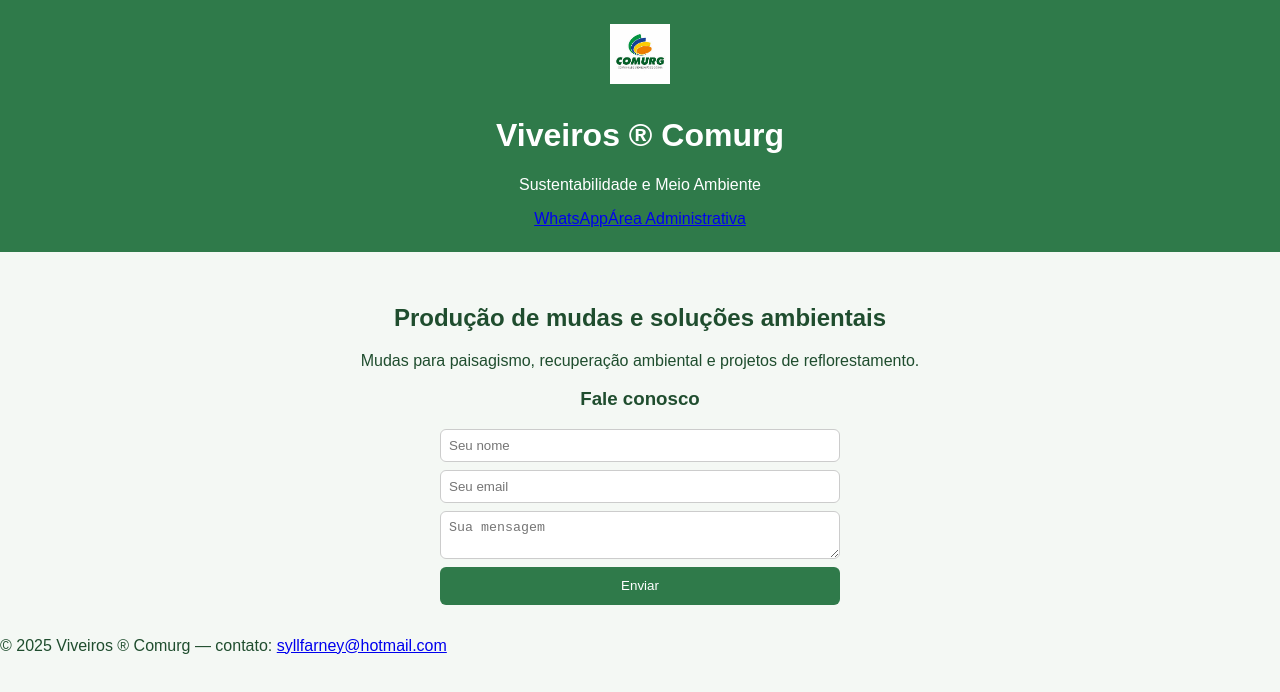
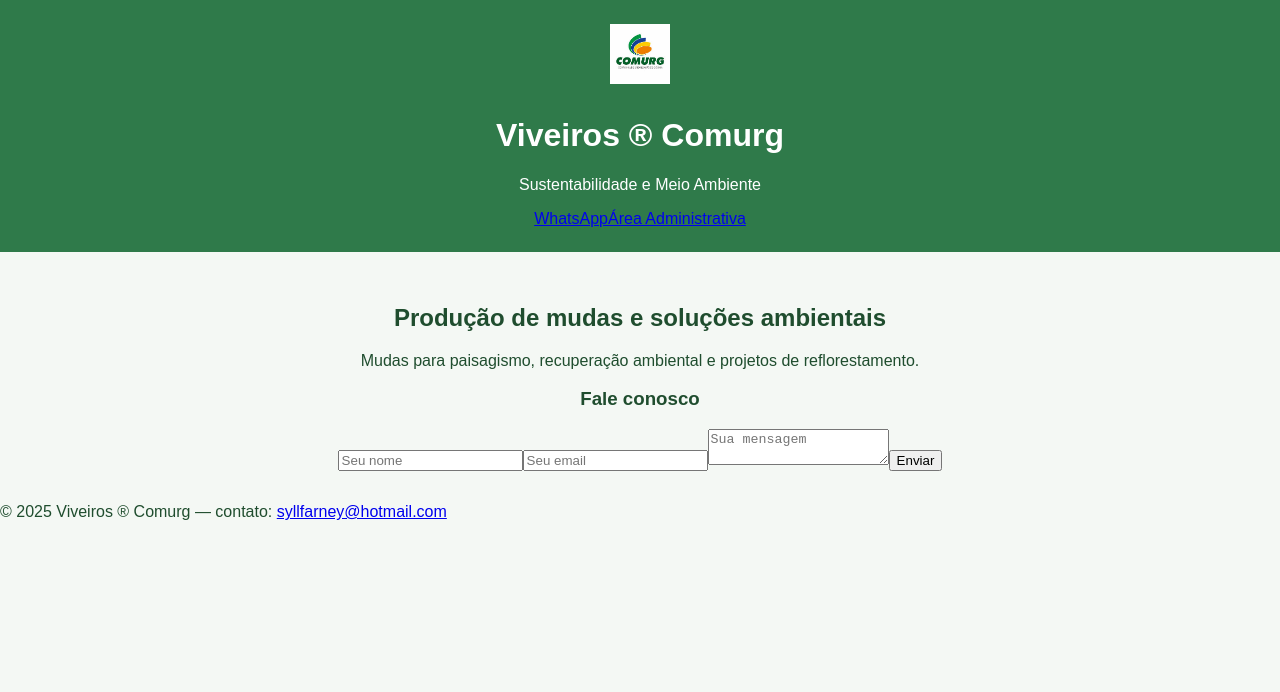
Before and after one commit to syllfarney-max/projeto-viveiro, a React (Vite) app in the folder frontend/: page / in a window 1280 px wide. Shown: the top 692 px of the page. Built offline with nearby package versions, Linux system fonts and the light colour scheme.

Commit message:
Update ContactForm.jsx

```diff
--- a/frontend/src/components/ContactForm.jsx
+++ b/frontend/src/components/ContactForm.jsx
@@ -5,52 +5,40 @@
 
   const handleSubmit = async (e) => {
     e.preventDefault();
-
     const data = {
       name: e.target.name.value,
       email: e.target.email.value,
       message: e.target.message.value,
     };
 
-    // ✅ fallback seguro caso a variável de ambiente não esteja configurada
-    const apiUrl =
-      import.meta.env.VITE_API_URL ||
-      "https://viveiro-comurg-backend-yjsj.onrender.com";
-
     try {
-      const res = await fetch(`${apiUrl}/send`, {
+      const res = await fetch(`${import.meta.env.VITE_API_URL}/send`, {
         method: "POST",
         headers: { "Content-Type": "application/json" },
         body: JSON.stringify(data),
       });
 
-      // se a resposta não for JSON válida, evita quebra
-      let result = {};
-      try {
-        result = await res.json();
-      } catch {
-        result = { success: false };
-      }
-
-      if (res.ok && result.success !== false) {
+      const result = await res.json();
+      if (result.success) {
         setStatus("✅ Mensagem enviada com sucesso!");
         e.target.reset();
       } else {
         setStatus("❌ Erro ao enviar mensagem.");
       }
     } catch (err) {
-      console.error("Erro ao conectar:", err);
       setStatus("⚠️ Erro de conexão com o servidor.");
     }
   };
 
   return (
-    <form onSubmit={handleSubmit} className="form">
-      <input type="text" name="name" placeholder="Seu nome" required />
-      <input type="email" name="email" placeholder="Seu email" required />
-      <textarea name="message" placeholder="Sua mensagem" required />
-      <button type="submit">Enviar</button>
-      {status && <p className="status">{status}</p>}
+    <form onSubmit={handleSubmit} className="space-y-3">
+      <input type="text" name="name" placeholder="Seu nome" required className="border p-2 w-full" />
+      <input type="email" name="email" placeholder="Seu email" required className="border p-2 w-full" />
+      <textarea name="message" placeholder="Sua mensagem" required className="border p-2 w-full" />
+      <button type="submit" className="bg-green-600 hover:bg-green-500 text-white px-4 py-2 rounded">
+        Enviar
+      </button>
+      {status && <p>{status}</p>}
     </form>
   );
 }
```
